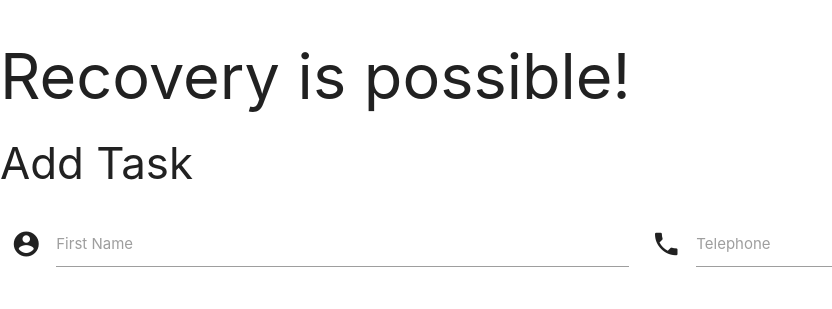
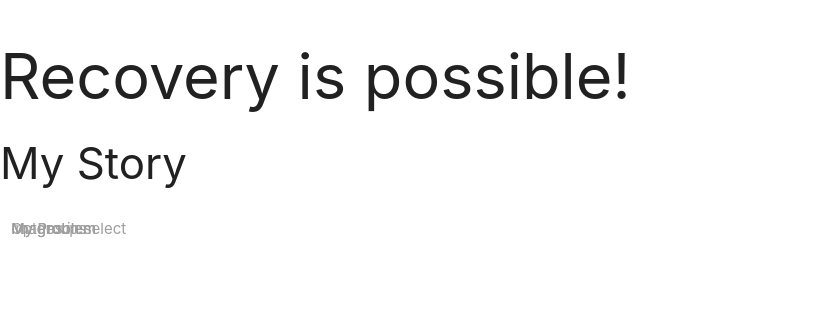
Before and after one commit to samathaluca/fallen, a Flask app: page /add_myStory in a window 1280 px wide. Shown: the top 309 px of the page, without its empty margins (0-832 px from the left). Run offline with Flask 2, Linux system fonts and the light colour scheme; some libraries are stand-ins or nearby versions.

Commit message:
populating myStory form questions

```diff
--- a/templates/myStory.html
+++ b/templates/myStory.html
@@ -1,19 +1,110 @@
 {% extends 'base.html' %} {% block content %}
-<h3>Add Task</h3>
-<div class="row">
-    <form  action="" method="POST" class="col s12">
-        <div class="row">
-            <div class="input-field col s6">
-                <i class="material-icons prefix">account_circle</i>
-                <input id="icon_prefix" type="text" class="validate">
-                <label for="icon_prefix">First Name</label>
-            </div>
-            <div class="input-field col s6">
-                <i class="material-icons prefix">phone</i>
-                <input id="icon_telephone" type="tel" class="validate">
-                <label for="icon_telephone">Telephone</label>
-            </div>
-        </div>
-    </form>
-</div>
+<h3>My Story</h3>
+<div class="input-field col s12">
+    <select>
+      <option value="" disabled selected>My Problem-WHAT?</option>
+      <option value="1">Alcohol</option>
+      <option value="2">Prescription Drugs</option>
+      <option value="3">Illegal Drugs</option>
+      <option value="4">Food</option>
+      <option value="5">Sex/Porn/Toxic relationships</option>
+      <option value="6">Gambling</option>
+      <option value="7">Exercise</option>
+      <option value="8">Obsession with health</option>
+      <option value="9">Attention/Chaos/Drama</option>
+      <option value="10">Physical Self Harm</option>
+      <option value="11">Thinking Harmful Thoughts</option>
+      <option value="12">Fantasy</option>
+      <option value="13">Social Media</option>
+      <option value="14">Gaming</option>
+
+    </select>
+    <label>My Problem</label>
+  </div>
+
+  <div class="input-field col s12">
+    <select>
+      <option value="" disabled selected>WHERE</option>
+      <option value="1">Isolated at home</option>
+      <option value="2">Socially With Friends</option>
+      <option value="3">Socially With Strangers</option>
+      <option value="4">Socially With Family</option>
+      <option value="5">Licensed Premises</option>
+      <option value="6">Casino/betting shop</option>
+      <option value="7">Gym</option>
+      <option value="8">In bed</option>
+      <option value="9">School</option>
+      <option value="10">In the car/bus/train</option>
+      <option value="11">Outdoors</option>
+      <option value="12">Anywhere/Everywhere</option>
+      <option value="13">At Work</option>
+
+    </select>
+    <label>My Problem</label>
+  </div>
+
+
+
+  <div class="input-field col s12">
+    <select>
+      <optgroup label="Substance Problem">
+        <option value="1">Alcohol</option>
+        <option value="2">Prescription Drugs</option>
+        <option value="1">Illegal Drugs</option>
+        <option value="2">Food</option>
+        <option value="1">Option 1</option>
+        <option value="2">Option 2</option>
+      </optgroup>
+      <optgroup label="Behaviour Problem">
+        <option value="3">Option 3</option>
+        <option value="4">Option 4</option>
+      </optgroup>
+      <optgroup label="Thinking Problem">
+        <option value="3">Obsession with health</option>
+        <option value="4">Fantasy</option>
+        <option value="4">Thinking Harmful Thoughts</option>
+      </optgroup>
+    </select>
+    <label>Optgroups</label>
+  </div>
+
+  <div class="input-field col s12 m6">
+    <select class="icons">
+      <option value="" disabled selected>Choose your option</option>
+      <option value="" data-icon="images/sample-1.jpg">example 1</option>
+      <option value="" data-icon="images/office.jpg">example 2</option>
+      <option value="" data-icon="images/yuna.jpg">example 3</option>
+    </select>
+    <label>Images in select</label>
+  </div>
+
+
 {% endblock %}
+
+  <!-- <div class="input-field col s12">
+    <select multiple>
+      <option value="" disabled selected>Choose your option</option>
+      <option value="1">Option 1</option>
+      <option value="2">Option 2</option>
+      <option value="3">Option 3</option>
+    </select>
+    <label>Materialize Multiple Select</label>
+  </div> -->
+
+  <!-- <div class="input-field col s12 m6">
+    <select class="icons">
+      <option value="" disabled selected>Choose your option</option>
+      <option value="" data-icon="images/sample-1.jpg" class="left">example 1</option>
+      <option value="" data-icon="images/office.jpg" class="left">example 2</option>
+      <option value="" data-icon="images/yuna.jpg" class="left">example 3</option>
+    </select>
+    <label>Images in select</label>
+  </div>
+
+  <label>Browser Select</label>
+  <select class="browser-default">
+    <option value="" disabled selected>Choose your option</option>
+    <option value="1">Option 1</option>
+    <option value="2">Option 2</option>
+    <option value="3">Option 3</option>
+  </select> -->
```
